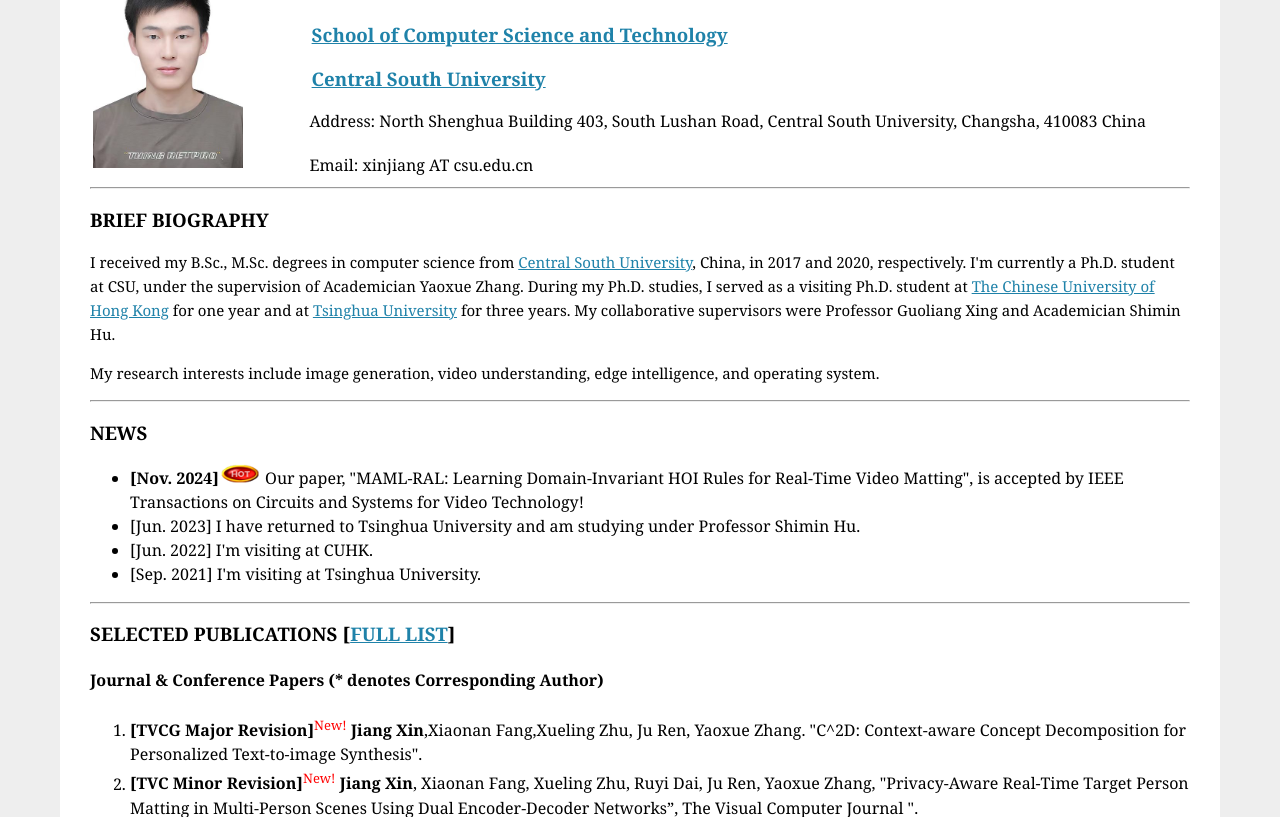
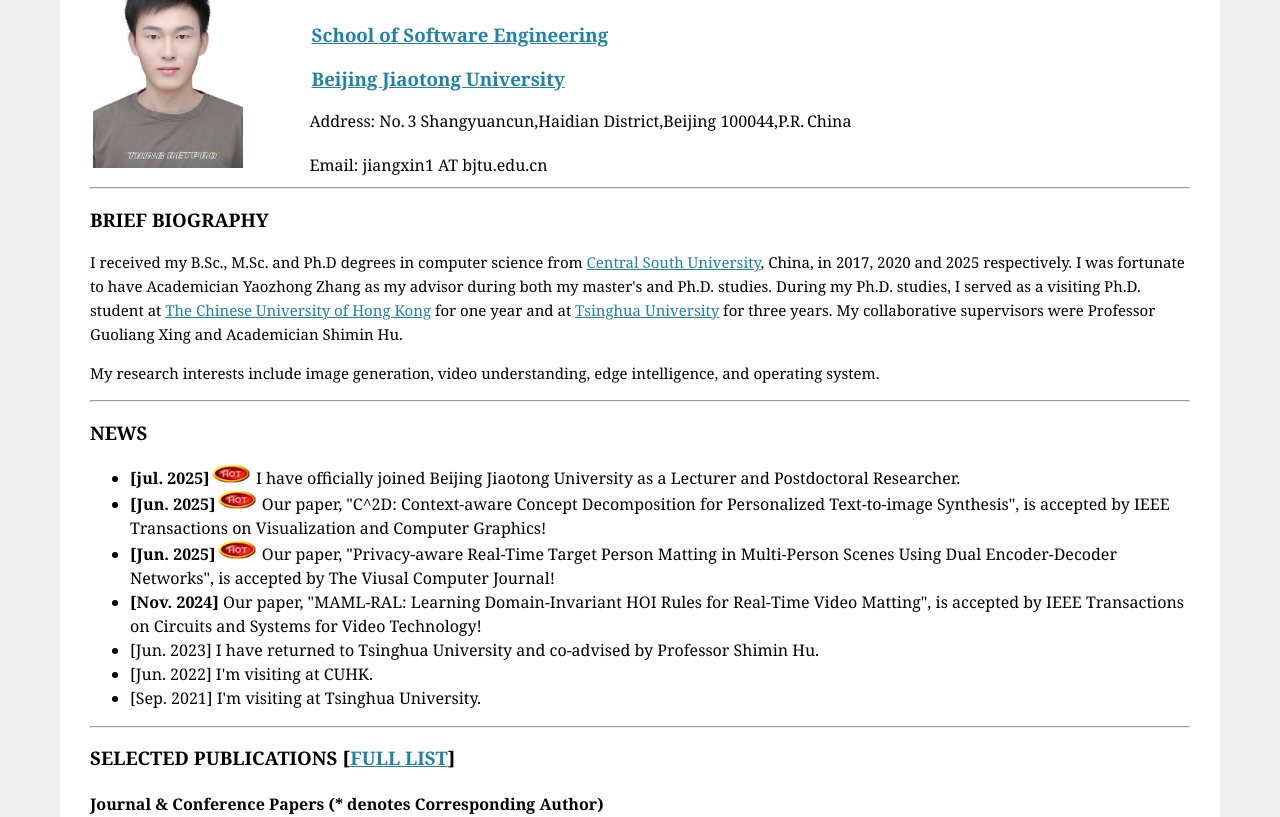
Before and after one commit to XinJiang1994/xinjiang1994.github.io, a plain HTML site: page index.html in a window 1280 px wide. Shown: the part 93-910 px from the top of the page. Drawn offline with Linux system fonts and the light colour scheme.

Commit message:
Add files via upload

```diff
--- a/index.html
+++ b/index.html
@@ -21,29 +21,39 @@
 		</tr>
 		<tr>
 			<td>
-			<h3>&nbsp;&nbsp;&nbsp;<a href="https://cse.csu.edu.cn/" target="_blank">School of Computer Science and Technology</a></h3>
-			<h3>&nbsp;&nbsp;&nbsp;<a href="https://cse.csu.edu.cn/" target="_blank">Central South University</a></h3>
-			&nbsp;&nbsp;&nbsp;Address: North Shenghua Building 403, South Lushan Road, Central South University, Changsha, 410083 China <br><br>
+			<h3>&nbsp;&nbsp;&nbsp;<a href="https://sse.bjtu.edu.cn/" target="_blank">School of Software Engineering</a></h3>
+			<h3>&nbsp;&nbsp;&nbsp;<a href="https://www.bjtu.edu.cn/" target="_blank">Beijing Jiaotong University</a></h3>
+			&nbsp;&nbsp;&nbsp;Address: No. 3 Shangyuancun,Haidian District,Beijing 100044,P.R. China  <br><br>
 	<!-- 		&nbsp;&nbsp;&nbsp;Tel: +86 519-885-1211 Ext. 31778 <br> -->
-			&nbsp;&nbsp;&nbsp;Email: xinjiang AT csu.edu.cn
+			&nbsp;&nbsp;&nbsp;Email: jiangxin1 AT bjtu.edu.cn
 			</td>
 		</tr>
 	</table>
 	<hr>
 
 	<h3>BRIEF BIOGRAPHY</h3>
-	<p>I received my B.Sc., M.Sc. degrees in computer science from <a href="http://www.csu.edu.cn" target="_blank">Central South University</a>, China, in 2017 and 2020, respectively. I'm currently a Ph.D. student at CSU, under the supervision of Academician Yaoxue Zhang.
-	During my Ph.D. studies, I served as a visiting Ph.D. student at <a href="https://www.cuhk.edu.hk/english/index.html" target="_blank">The Chinese University of Hong Kong</a> for one year and at <a href="https://www.tsinghua.edu.cn/" target="_blank">Tsinghua University</a> for three years. My collaborative supervisors were Professor Guoliang Xing and Academician Shimin Hu.</p>
+	<p>I received my B.Sc., M.Sc. and Ph.D degrees in computer science from <a href="http://www.csu.edu.cn" target="_blank">Central South University</a>, China, in 2017, 2020 and 2025 respectively.
+	I was fortunate to have Academician Yaozhong Zhang as my advisor during both my master's and Ph.D. studies. During my Ph.D. studies, I served as a visiting Ph.D. student at <a href="https://www.cuhk.edu.hk/english/index.html" target="_blank">The Chinese University of Hong Kong</a> for one year and at <a href="https://www.tsinghua.edu.cn/" target="_blank">Tsinghua University</a> for three years. My collaborative supervisors were Professor Guoliang Xing and Academician Shimin Hu.</p>
 	<p>My research interests include image generation, video understanding, edge intelligence, and operating system. </p>
 	<hr>
 
 	<h3>NEWS</h3>
 	<ul>
+	<li><b>[jul. 2025]</b><img src="hot.gif" border="0" width="42" height="20" alt="Hot">
+		 I have officially joined Beijing Jiaotong University as a Lecturer and Postdoctoral Researcher. </li>
 	<li>
-		<b>[Nov. 2024]</b><img src="hot.gif" border="0" width="42" height="20" alt="Hot">
+		<b>[Jun. 2025]</b><img src="hot.gif" border="0" width="42" height="20" alt="Hot">
+		 Our paper, "C^2D: Context-aware Concept Decomposition for Personalized Text-to-image Synthesis", is accepted by IEEE Transactions on Visualization and Computer Graphics!
+	</li>
+	<li>
+		<b>[Jun. 2025]</b><img src="hot.gif" border="0" width="42" height="20" alt="Hot">
+		 Our paper, "Privacy-aware Real-Time Target Person Matting in Multi-Person Scenes Using Dual Encoder-Decoder Networks", is accepted by The Viusal Computer Journal!
+	</li>
+	<li>
+		<b>[Nov. 2024]</b>
 		 Our paper, "MAML-RAL: Learning Domain-Invariant HOI Rules for Real-Time Video Matting", is accepted by IEEE Transactions on Circuits and Systems for Video Technology!
 	</li>
-	<li>[Jun. 2023] I have returned to Tsinghua University and am studying under Professor Shimin Hu.</li>
+	<li>[Jun. 2023] I have returned to Tsinghua University and co-advised by Professor Shimin Hu.</li>
 	<li>[Jun. 2022] I'm visiting at CUHK.</li>
 	<li>[Sep. 2021] I'm visiting at Tsinghua University.</li>
 	</ul>
@@ -57,12 +67,12 @@
 	<ol>
 
 	<li class="STYLE1">
-		<strong>[TVCG Major Revision]</strong><sup><font color="red" size="2">New!</font></sup>
-		<b>Jiang Xin</b>,Xiaonan Fang,Xueling Zhu, Ju Ren, Yaoxue Zhang. "C^2D: Context-aware Concept Decomposition for Personalized Text-to-image Synthesis".</li>
-	<li class="STYLE1"> <strong>[TVC Minor Revision]</strong><sup><font color="red" size="2">New!</font></sup>
+		<strong>[Accepted]</strong><sup><font color="red" size="2">New!</font></sup>
+		<b>Jiang Xin</b>,Xiaonan Fang,Xueling Zhu, Ju Ren, Yaoxue Zhang. "C^2D: Context-aware Concept Decomposition for Personalized Text-to-image Synthesis", TVCG.</li>
+	<li class="STYLE1">
 			<b>Jiang Xin</b>, Xiaonan Fang, Xueling Zhu, Ruyi Dai, Ju Ren, Yaoxue Zhang, "Privacy-Aware Real-Time Target Person Matting in Multi-Person Scenes Using Dual Encoder-Decoder Networks”, The Visual Computer Journal ".</li>
-	<li class="STYLE1"> <strong>[TCSVT Accept]</strong><sup><font color="red" size="2">New!</font></sup>
-		<b>Jiang Xin</b>,Xiaonan Fang,Xueling Zhu, Ju Ren,Feng Qian, Yaoxue Zhang. "MAML-RAL: Learning Domain-Invariant HOI Rules for Real-Time Video Matting" </li>
+	<li class="STYLE1">
+		<b>Jiang Xin</b>,Sheng Yue, Ju Ren,Feng Qian, Yaoxue Zhang. "MAML-RAL: Learning Domain-Invariant HOI Rules for Real-Time Video Matting",IEEE Transactions on Circuits and Systems for Video Technology </li>
 
 	<li><strong>[MobiCom'24]</strong> X, Shuai X, Li Y, Pan L, Zhang X, Fu H, Cheng S, Wang X, Cao S, <b>Xin J</b>, Mok H. ADMarker: A Multi-Modal Federated Learning System for Monitoring Digital Biomarkers of Alzheimer's Disease. InProceedings of the 30th Annual International Conference on Mobile Computing and Networking 2024 May 29 (pp. 404-419).</li>
 	<li class="STYLE1"> <strong>[MobiHoc'21]</strong> Y. Sheng, J. Ren*, <b>J. Xin</b>, S. Lin and J. Zhang. “Inexact-ADMM Based Federated Meta-Learning for Fast and Continual Edge Learning,” <i>ACM MobiHoc 2021</i>, accepted to appear, May 2021.</li>
```
